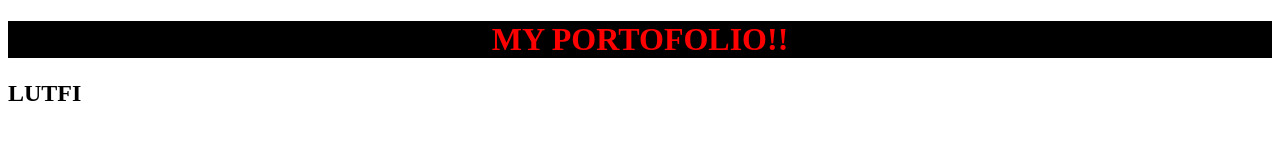
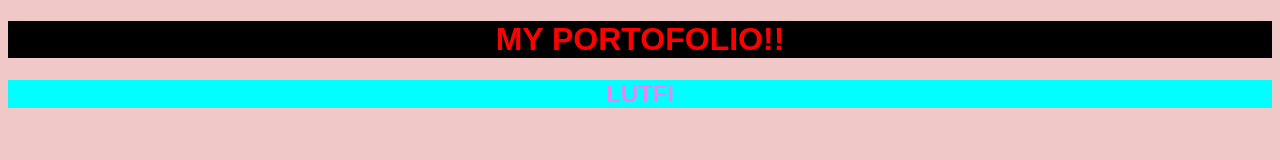
Before and after one commit to LutfiHidayanto/Cs50_Project0, a plain HTML site: page index.html in a window 1280 px wide. Drawn offline with Linux system fonts and the light colour scheme.

Commit message:
add style

```diff
--- a/style.css
+++ b/style.css
@@ -1,5 +1,16 @@
+body {
+    background-color: rgb(240, 200, 200);
+    font-family: sans-serif, Verdana, Tahoma;
+}
+
 h1 {
     color: red;
     background-color: black;
     text-align: center;
 }
+
+h2 {
+    color: violet;
+    background-color: aqua;
+    text-align: center;
+}
```
